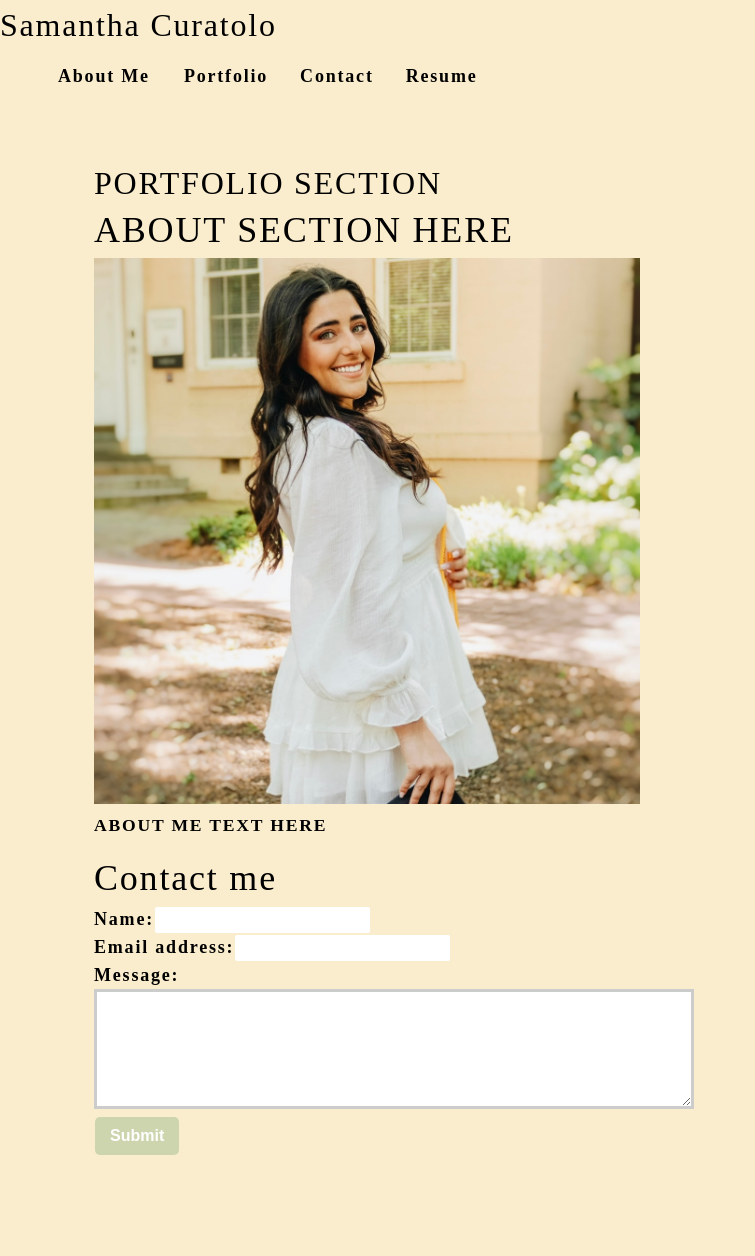
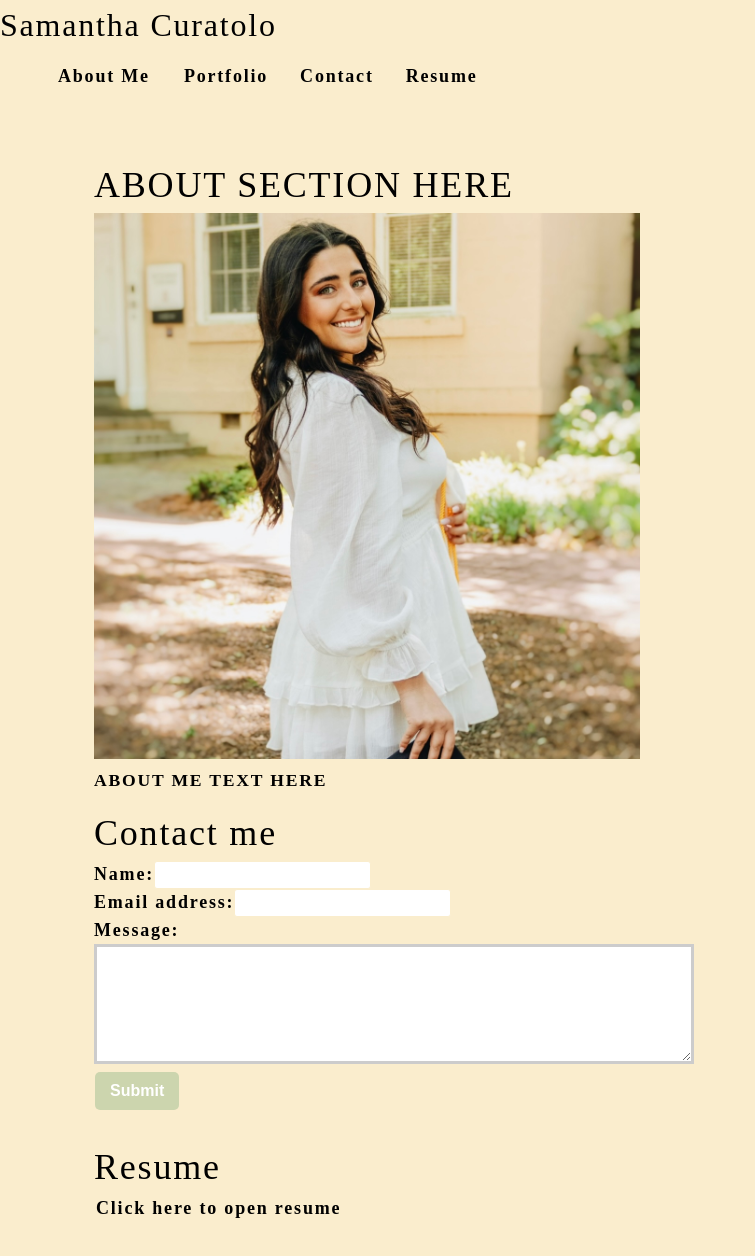
Before and after one commit to scuratolo26/react-portfolio, a React (Create React App) app: page / in a window 1280 px wide. Shown: the top 1256 px of the page, without its empty margins (0-755 px from the left). Before the commit the page ends 1235 px from the top, so only its background shows below. Built offline with nearby package versions, Linux system fonts and the light colour scheme.

Commit message:
add test resume link

```diff
--- a/src/App.js
+++ b/src/App.js
@@ -1,17 +1,17 @@
 import React from 'react';
 import About from './components/About';
+import Nav from './components/Nav';
 import ContactForm from './components/Contact';
-import Nav from './components/Nav';
-import Portfolio from './components/Portfolio';
+import Resume from './components/Resume';
 
 function App() {
   return (
     <div>
       <Nav></Nav>
       <main>
-        <Portfolio></Portfolio>
         <About></About>
         <ContactForm></ContactForm>
+        <Resume></Resume>
       </main>
     </div>
   );
--- a/src/components/Resume/index.js
+++ b/src/components/Resume/index.js
@@ -0,0 +1,13 @@
+import React from 'react';
+
+function Resume() {
+    return (
+        <section>
+            <h1>Resume</h1>
+            <a href="https://drive.google.com/file/d/1z-P5zHg6wDM4VbfBcfDGlqyzr301ma8b/view?usp=sharing"
+                target="_blank" rel="noreferrer">Click here to open resume</a>
+        </section>
+    )
+}
+
+export default Resume;
```
